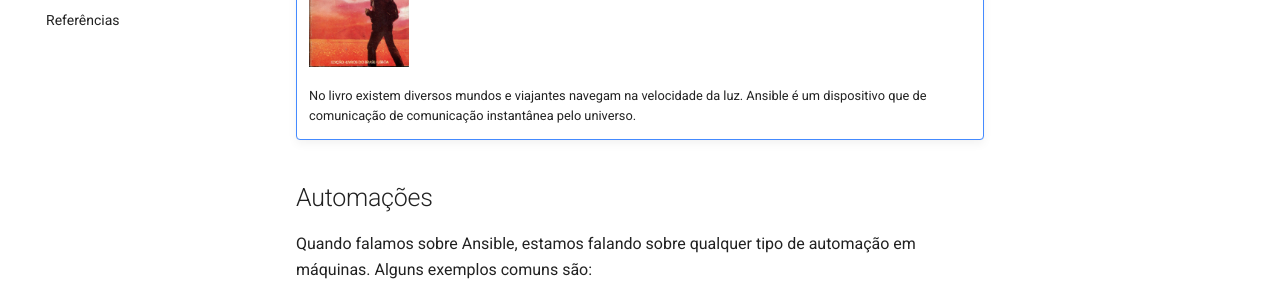
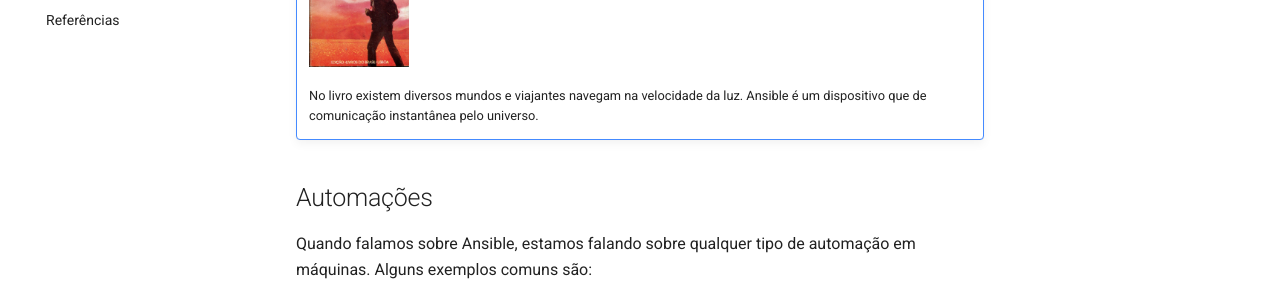
Before and after one commit to dunossauro/ansible-lab, an MkDocs documentation site: the page built from docs/03_ansible_basico.md, in a window 1280 px wide and 900 px high. Shown: the part 442-742 px from the top of the window. Built offline with MkDocs 1.6.1 and Material for MkDocs 9.7.7, drawn with Linux system fonts in a browser that asks for light colours; emoji names are drawn with the system emoji font; comment, search, counter and statistics services are not loaded.

```diff
--- a/docs/03_ansible_basico.md
+++ b/docs/03_ansible_basico.md
@@ -7,7 +7,7 @@
 
 	![](./images/ursula.jpg){ width="100" }
 
-	No livro existem diversos mundos e viajantes navegam na velocidade da luz. Ansible é um dispositivo que de comunicação de comunicação instantânea pelo universo.
+	No livro existem diversos mundos e viajantes navegam na velocidade da luz. Ansible é um dispositivo que de comunicação instantânea pelo universo.
 
 ## Automações
 
```
Also changed, not shown: docs/02_o_basico_necessario_sobre_vagrant.md (+2 -2 lines), docs/index.md (+5 -1 lines).
